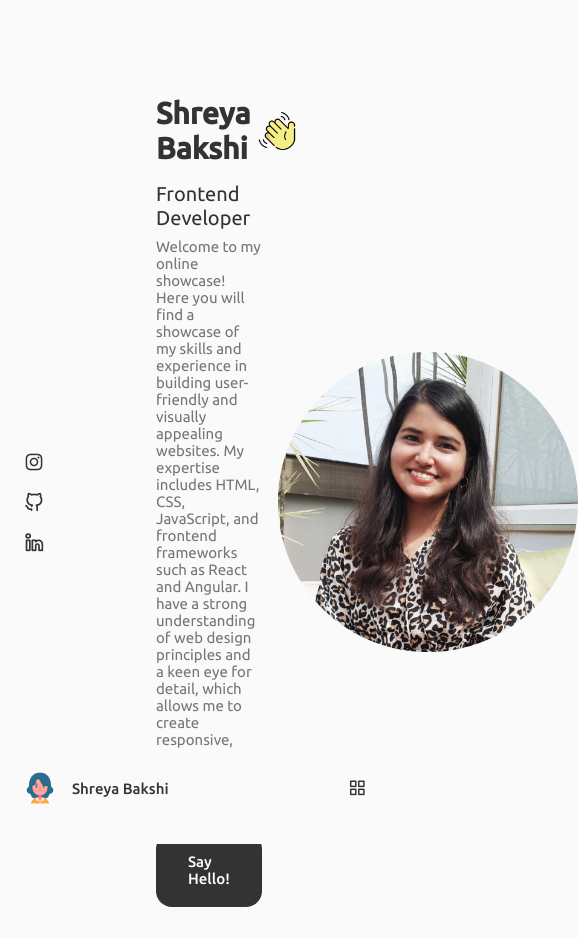
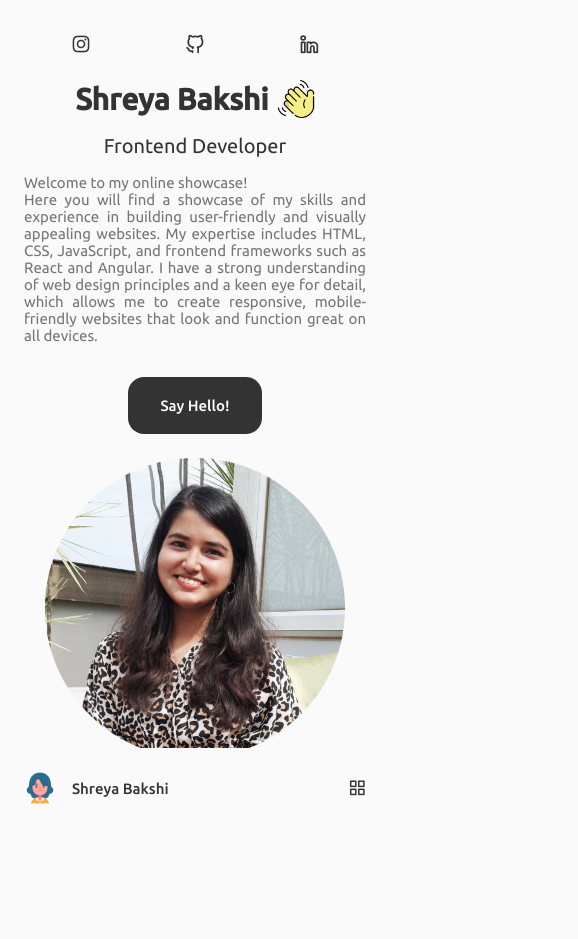
Before and after one commit to bshreya15/bshreya15.github.io, a React (Create React App) app: page / in a window 390 px wide. Shown: the whole page, 578 px wide, since content can reach past the window. After the commit the page ends 854 px from the top, so only its background shows below. Built offline with nearby package versions, Linux system fonts and the light colour scheme.

Commit message:
feat mobile responsive

```diff
--- a/src/App.css
+++ b/src/App.css
@@ -181,6 +181,9 @@ img {
 
 /* md devices */
 @media screen and (max-width: 768px) {
+  .section {
+    padding: 2rem 0 2rem;
+  }
 }
 
 @media screen and (max-width: 576px) {
--- a/src/components/home/Data.jsx
+++ b/src/components/home/Data.jsx
@@ -6,7 +6,7 @@ const Data = () => {
     <div class="home__data">
       <div className="home__title-wave">
         <h1 class="home__title">Shreya Bakshi</h1>
-        <img src={wave} alt="" className="wave"/>
+        <img src={wave} alt="" className="wave" />
       </div>
       <h3 class="home__subtitle">Frontend Developer</h3>
       <div class="home__description">
@@ -20,9 +20,12 @@ const Data = () => {
           mobile-friendly websites that look and function great on all devices.
         </p>
       </div>
-      <a href="#contact" class="button button--flex">
-        Say Hello!
-      </a>
+      <br></br>
+      <div class="home__button">
+        <a href="#contact" class="button button--flex">
+          Say Hello!
+        </a>
+      </div>
     </div>
   );
 };
--- a/src/components/home/Home.jsx
+++ b/src/components/home/Home.jsx
@@ -1,20 +1,22 @@
-import React from 'react';
-import Social from './Social';
+import React from "react";
+import Social from "./Social";
 import Data from "./Data";
 import "./home.css";
+import "./social.css";
+import "./data.css";
 
 const Home = () => {
   return (
     <section className="home section" id="home">
-        <div className="home__container container grid">
-            <div className="home__content grid">
-                <Social/>
-                <div class="home__img"></div>
-                <Data/>
-            </div>
+      <div className="home__container container grid">
+        <div className="home__content grid">
+          <Social />
+          <div class="home__img"></div>
+          <Data />
         </div>
+      </div>
     </section>
-  )
-}
+  );
+};
 
-export default Home
+export default Home;
--- /dev/null
+++ b/src/components/home/data.css
@@ -0,0 +1,28 @@
+/* .home__title {
+  display: flex;
+  flex-direction: row;
+} */
+
+.home__description {
+  text-align: justify;
+}
+
+/* breakpoints */
+/* md devices */
+@media screen and (max-width: 768px) {
+  .home__title-wave,
+  .home__subtitle {
+    display: flex;
+    justify-content: center;
+    margin-bottom: 1rem;
+  }
+
+  .home__button {
+    display: flex;
+    justify-content: space-around;
+  }
+
+  .home__description {
+    margin-bottom: 1rem;
+  }
+}
--- a/src/components/home/home.css
+++ b/src/components/home/home.css
@@ -2,21 +2,6 @@
   grid-template-columns: 116px repeat(2, 1fr);
   column-gap: 1rem;
   align-items: center;
-}
-
-.home__social {
-  display: grid;
-  grid-template-columns: max-content;
-  row-gap: 1rem;
-}
-
-.home__social-icon {
-  font-size: 1.25rem;
-  color: var(--title-color);
-}
-
-.home__social-icon:hover {
-  color: var(--title-color-dark);
 }
 
 .home__title-wave {
@@ -49,3 +34,15 @@
   width: 300px;
   height: 300px;
 }
+
+/* breakpoints */
+/* md devices */
+@media screen and (max-width: 768px) {
+  .home__content {
+    grid-template-columns: 1fr;
+  }
+
+  .home__img {
+    margin-bottom: 4rem;
+  }
+}
--- /dev/null
+++ b/src/components/home/social.css
@@ -0,0 +1,28 @@
+.home__social {
+  display: grid;
+  grid-template-columns: max-content;
+  row-gap: 1rem;
+}
+
+.home__social-icon {
+  font-size: 1.25rem;
+  color: var(--title-color);
+}
+
+.home__social-icon:hover {
+  color: var(--title-color-dark);
+}
+
+/* breakpoints */
+/* md devices */
+@media screen and (max-width: 768px) {
+  .home__social {
+    grid-template-columns: repeat(3, 1fr);
+  }
+
+  .home__social-icon {
+    display: flex;
+    flex-direction: row;
+    justify-content: space-around;
+  }
+}
```
